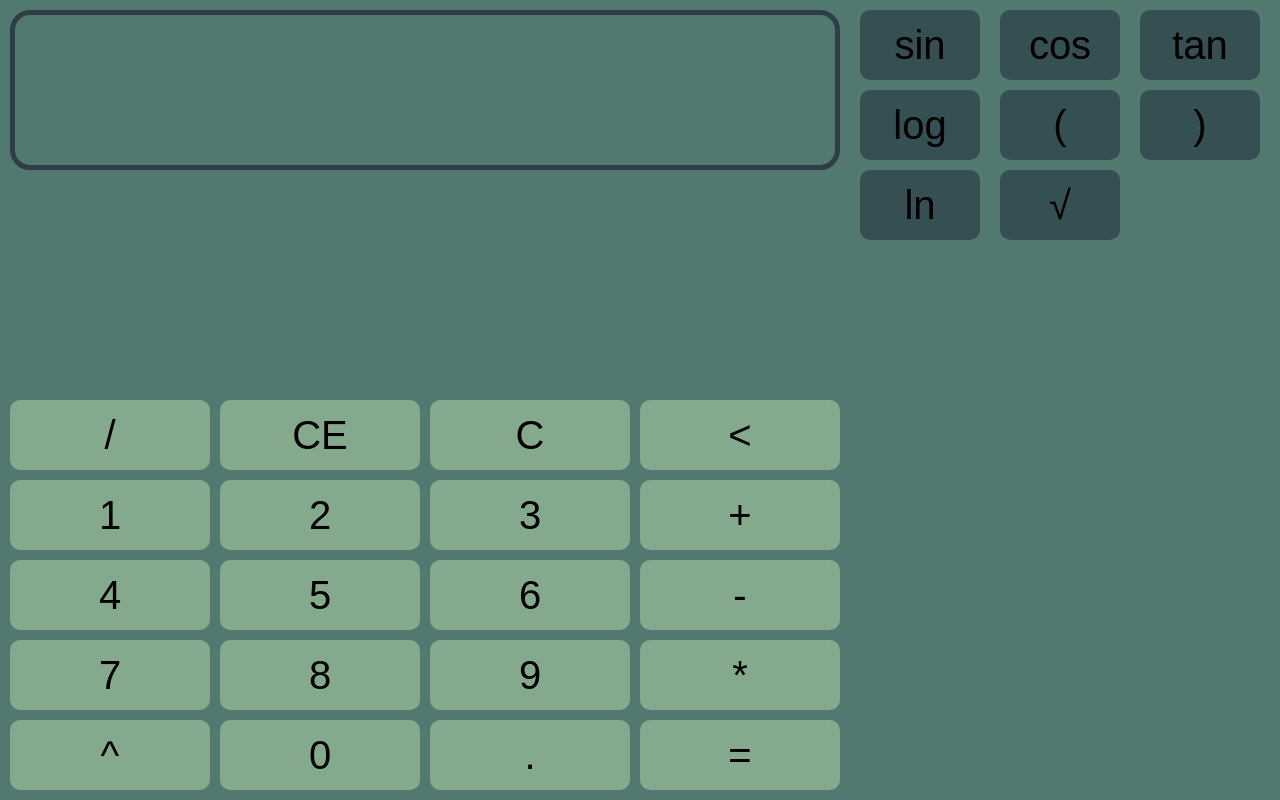
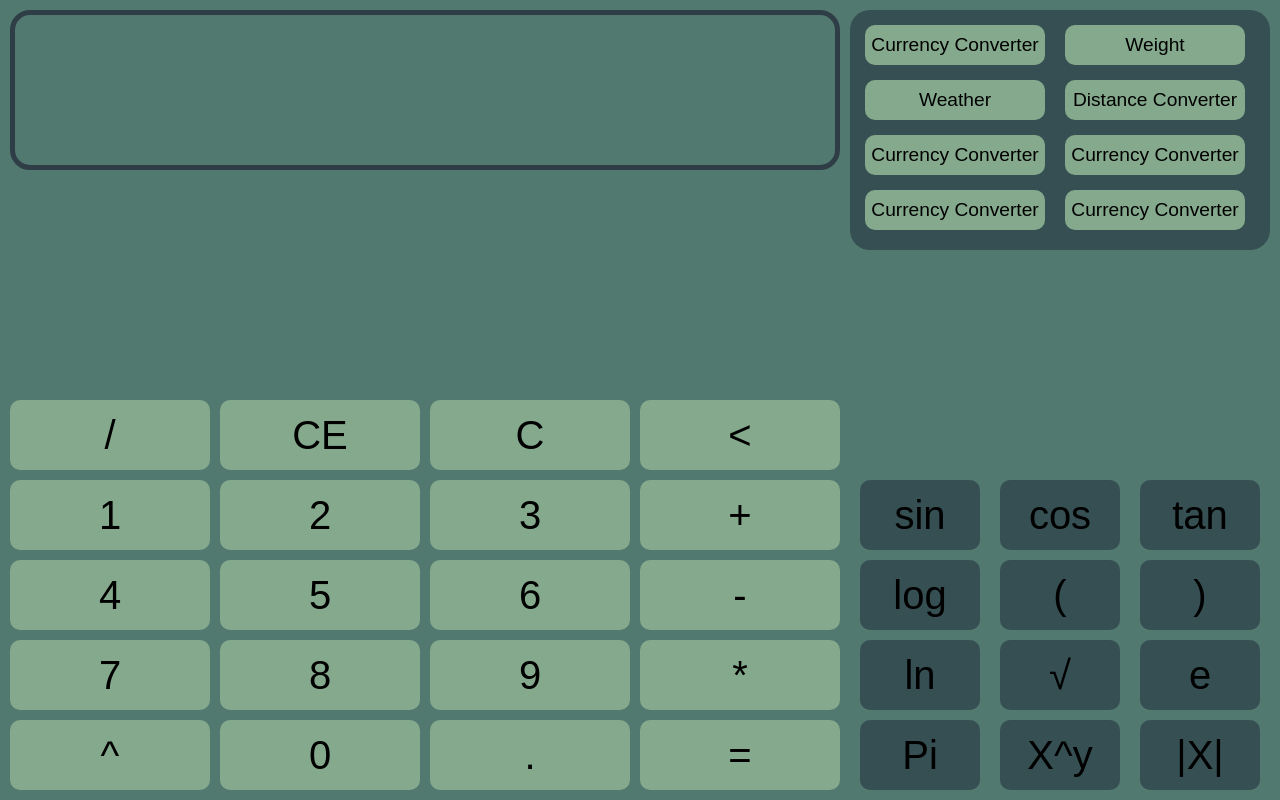
Before and after one commit to Rishaan2202/The-Calculator, a React (Vite) app: page / in a window 1280 px wide. Built offline with nearby package versions, Linux system fonts and the light colour scheme.

Commit message:
Added the side features' section

```diff
--- a/src/App.css
+++ b/src/App.css
@@ -46,9 +46,49 @@ body{
   gap: 10px;
   position: absolute;
   right: 10px;
-  top: 10px;
+  bottom: 10px;
 }
 
 #part2-button{
   background-color: var(--dark-slate-grey);
 }
+
+#sideFeatureDiv{
+  background: var(--dark-slate-grey);
+  font-family: Public Sans, sans-serif;
+  width: 400px;
+  height: 220px;
+  position: absolute;
+  right: 10px;
+  top: 10px;
+  border-radius: 20px;
+  padding: 10px;
+  display: grid;
+  grid-template-columns: repeat(2, 1fr);
+}
+
+.feature{
+  position: relative;
+  left: 5px;
+  top: 5px;
+  background: var(--muted-teal);
+  width: 180px;
+  height: 40px;
+  border: none;
+  border-radius: 10px;
+  font-size: 1.2em;
+}
+
+.feature:hover{
+  background: var(--ash-grey);
+  color: var(--dark-slate-grey);
+  cursor: pointer;
+  scale: 1.05;
+  transition: all 0.1s ease-in-out;
+}
+
+.feature:active{
+  background: var(--muted-teal);
+  scale: 0.95;
+  transition: smooth;
+}
--- a/src/App.jsx
+++ b/src/App.jsx
@@ -4,6 +4,7 @@ import NumButton from './components/numbutton/numButton.jsx'
 import Calcbox from './components/calcbox/calcbox.jsx'
 import { evaluate } from 'mathjs';
 import NumButton2 from './components/numbutton/numButton2.jsx';
+import SideFeature from './components/advancedFeatures/sideFeatures.jsx';
 
 function App() {
 
@@ -68,15 +69,21 @@ function App() {
       </div>
 
       <div id="part2">
-        <NumButton2 className="part2-button" setButtonNum2={"sin"} onclick={() => {setA(a + "sin(")}} />
-        <NumButton2 className="part2-button" setButtonNum2={"cos"} onclick={() => {setA(a + "cos(")}} />
-        <NumButton2 className="part2-button" setButtonNum2={"tan"} onclick={() => {setA(a + "tan(")}} />
-        <NumButton2 className="part2-button" setButtonNum2={"log"} onclick={() => {setA(a + "log(")}} />
+        <NumButton2 className="part2-button" setButtonNum2={"sin"} onclick={() => {setA(Math.sin(evaluate(a)*(Math.PI/180)))}} />
+        <NumButton2 className="part2-button" setButtonNum2={"cos"} onclick={() => {setA(Math.cos(evaluate(a)*(Math.PI/180)))}} />
+        <NumButton2 className="part2-button" setButtonNum2={"tan"} onclick={() => {setA(Math.tan(evaluate(a)*(Math.PI/180)))}} />
+        <NumButton2 className="part2-button" setButtonNum2={"log"} onclick={() => {setA(Math.log10(evaluate(a)))}} />
         <NumButton2 className="part2-button" setButtonNum2={"("} onclick={() => {setA(a + "(")}} />
         <NumButton2 className="part2-button" setButtonNum2={")"} onclick={() => {setA(a + ")")}} />
-        <NumButton2 className="part2-button" setButtonNum2={"ln"} onclick={() => {setA(a + "ln(")}} />
-        <NumButton2 className="part2-button" setButtonNum2={"√"} onclick={() => {setA(a + "√(")}} />
+        <NumButton2 className="part2-button" setButtonNum2={"ln"} onclick={() => {setA(Math.log(evaluate(a)))}} />
+        <NumButton2 className="part2-button" setButtonNum2={"√"} onclick={() => {setA(Math.sqrt(evaluate(a)))}} />
+        <NumButton2 className="part2-button" setButtonNum2={"e"} onclick={() => {setA(a + Math.E)}} />
+        <NumButton2 className="part2-button" setButtonNum2={"Pi"} onclick={() => {setA(a + Math.PI)}} />
+        <NumButton2 className="part2-button" setButtonNum2={"X^y"} onclick={() => {setA(a + "**")}} />
+        <NumButton2 className="part2-button" setButtonNum2={"|X|"} onclick={() => {setA(Math.abs(evaluate(a)))}} />
       </div>
+
+      <SideFeature id="sideFeatureDiv" />
     </div>
   )
 }
--- /dev/null
+++ b/src/components/advancedFeatures/currencyConverter.jsx
@@ -0,0 +1,11 @@
+import React from 'react'
+
+const CurrencyConverter = () => {
+  return (
+    <div>
+
+    </div>
+  )
+}
+
+export default CurrencyConverter
--- /dev/null
+++ b/src/components/advancedFeatures/sideFeatures.css
@@ -0,0 +1,9 @@
+.sideFeatureDiv{
+    background: var(--deep-teal);
+    font-family: Public Sans, sans-serif;
+    width: 400px;
+    height: 200px;
+    position: absolute;
+    right: 10px;
+    top: 10px;
+}
--- /dev/null
+++ b/src/components/advancedFeatures/sideFeatures.jsx
@@ -0,0 +1,26 @@
+import React from 'react'
+import './sideFeatures.css'
+import CurrencyConverter from './currencyConverter.jsx'
+
+const SideFeature = () => {
+
+    const showCurrencyConverter = () => {
+        const currencyConverter = document.getElementById("currencyConverter");
+        currencyConverter.style.display = "none";
+    }
+
+    return (
+        <div id="sideFeatureDiv">
+            <button id="currencyConverter" className='feature' onClick={showCurrencyConverter}>Currency Converter</button>
+            <button id="currencyConverter1" className='feature' onClick={showCurrencyConverter}>Weight</button>
+            <button id="currencyConverter2" className='feature' onClick={showCurrencyConverter}>Weather</button>
+            <button id="currencyConverter3" className='feature' onClick={showCurrencyConverter}>Distance Converter</button>
+            <button id="currencyConverter4" className='feature' onClick={showCurrencyConverter}>Currency Converter</button>
+            <button id="currencyConverter5" className='feature' onClick={showCurrencyConverter}>Currency Converter</button>
+            <button id="currencyConverter6" className='feature' onClick={showCurrencyConverter}>Currency Converter</button>
+            <button id="currencyConverter7" className='feature' onClick={showCurrencyConverter}>Currency Converter</button>
+        </div>
+    )
+}
+
+export default SideFeature
```
